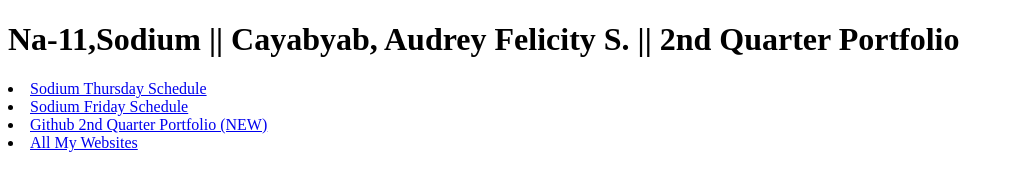
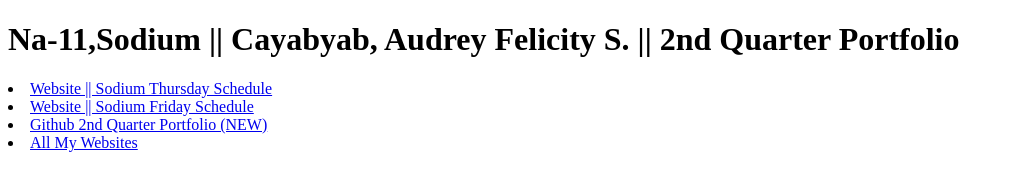
Before and after one commit to Audrey-cpu-arch/CS3_2ndQtrPortfolio_SodiumCAYABYAB-NEW-, a plain HTML site: page index.html in a window 1280 px wide. Shown: the whole page, without its empty margins (0-1014 px from the left). Drawn offline with Linux system fonts and the light colour scheme.

Commit message:
i commit

```diff
--- a/index.html
+++ b/index.html
@@ -3,8 +3,8 @@
 
         <body>
             <h1>Na-11,Sodium || Cayabyab, Audrey Felicity S. || 2nd Quarter Portfolio</h1>
-            <li> <a href = "2Q2SodiumThursSched.html"> Sodium Thursday Schedule</a></li>
-            <li> <a href = "2Q1GSodiumCayabyab.html"> Sodium Friday Schedule</a></li>
+            <li> <a href = "2Q2SodiumThursSched.html"> Website || Sodium Thursday Schedule</a></li>
+            <li> <a href = "2Q1GSodiumCayabyab.html"> Website || Sodium Friday Schedule</a></li>
             <li> <a href = "https://github.com/Audrey-cpu-arch/CS3_2ndQtrPortfolio_SodiumCAYABYAB-NEW-.git"> Github 2nd Quarter Portfolio (NEW)</a></li>
             <li> <a href = "index.html"> All My Websites</a></li>
         </body>
```
Also changed, not shown: public/Q2 2nd Graded Exercise.html (added, +21 -0 lines), public/Q2 2nd Graded Exrcise.html (deleted).
